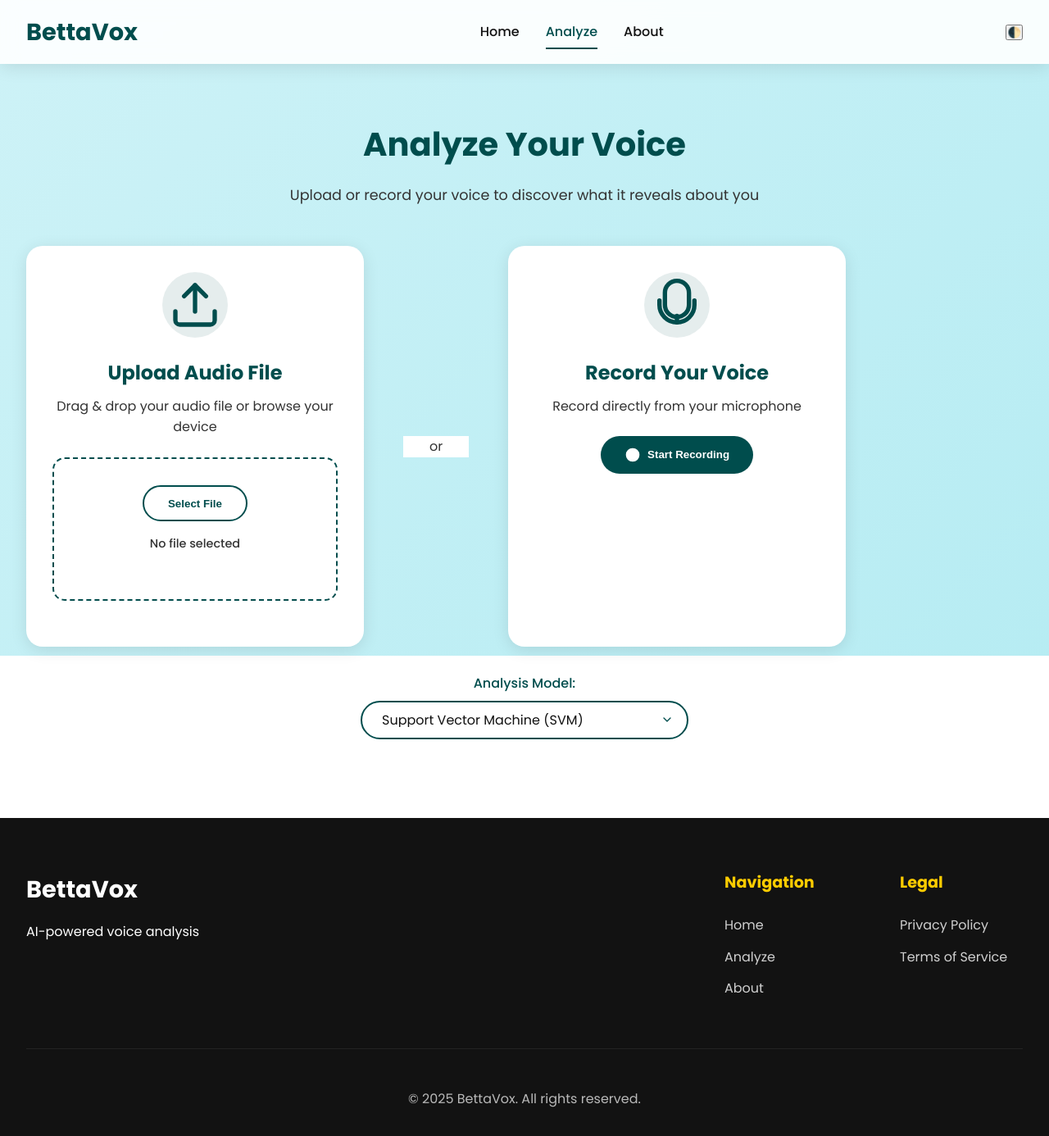
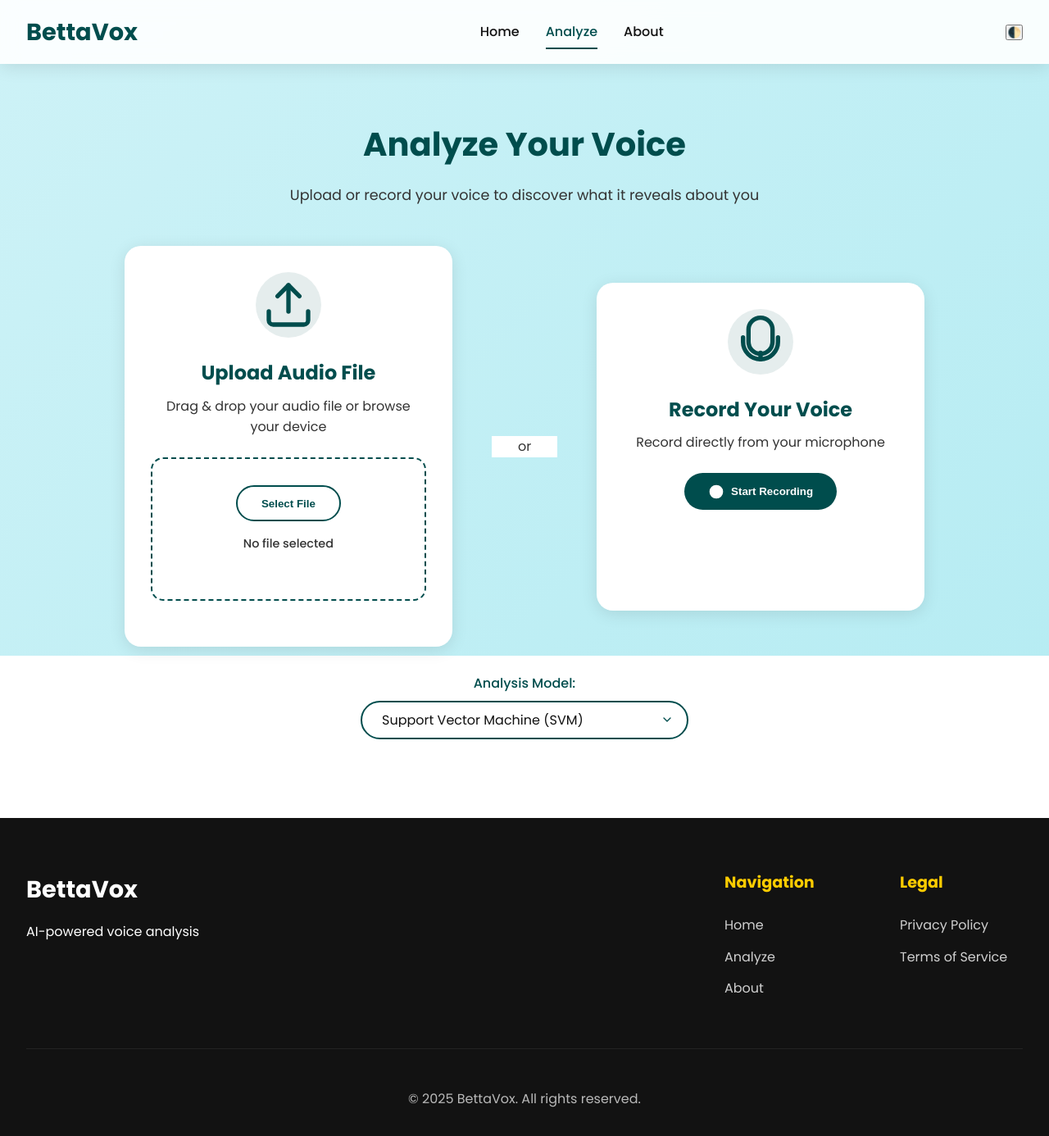
Before and after one commit to manubett254/BettaVox_V1, a Flask app: page /upload in a window 1280 px wide. Shown: the whole page at 82% size. Run offline with Flask 3, Linux system fonts and the light colour scheme; parts of the project's set-up code (start-up, migrations or seed data) failed here and were passed over.

Commit message:
fixed upload page UI,, issue is recording upload logic

```diff
--- a/static/js/audio-recording.js
+++ b/static/js/audio-recording.js
@@ -1,9 +1,5 @@
 import { showElement, hideElement, showError } from "./utils.js";
 
-if (!MediaRecorder.prototype.start && MediaRecorder.prototype.startRecording) {
-  MediaRecorder.prototype.start = MediaRecorder.prototype.startRecording;
-  MediaRecorder.prototype.stop = MediaRecorder.prototype.stopRecording;
-}
 export function setupRecording() {
     const elements = {
         recordBtn: document.getElementById("record-btn"),
@@ -20,134 +16,221 @@ export function setupRecording() {
     let audioContext, analyser, mediaRecorder, audioStream;
     let animationFrameId, recordingInterval;
     const MAX_RECORD_TIME = 60;
+    let audioChunks = [];
 
     const setupWaveform = () => {
         const ctx = elements.waveformCanvas.getContext('2d');
-    const width = elements.waveformCanvas.offsetWidth;
-    const height = elements.waveformCanvas.offsetHeight;
-     // Set actual canvas size
-    elements.waveformCanvas.width = width;
-    elements.waveformCanvas.height = height;
+        const width = elements.waveformCanvas.width;
+        const height = elements.waveformCanvas.height;
 
-    ctx.clearRect(0, 0, elements.waveformCanvas.width, elements.waveformCanvas.height);
+        ctx.clearRect(0, 0, width, height);
+
         const draw = () => {
             if (!analyser) return;
+
             const bufferLength = analyser.frequencyBinCount;
             const dataArray = new Uint8Array(bufferLength);
             analyser.getByteTimeDomainData(dataArray);
+
             ctx.fillStyle = '#f0f0f0';
-      ctx.fillRect(0, 0, elements.waveformCanvas.width, elements.waveformCanvas.height);
+            ctx.fillRect(0, 0, width, height);
+
             ctx.lineWidth = 2;
             ctx.strokeStyle = '#004d4d';
             ctx.beginPath();
-      const sliceWidth = elements.waveformCanvas.width / bufferLength;
+
+            const sliceWidth = width / bufferLength;
             let x = 0;
+
             for (let i = 0; i < bufferLength; i++) {
                 const v = dataArray[i] / 128.0;
-        const y = v * elements.waveformCanvas.height / 2;
-        if (i === 0) ctx.moveTo(x, y);
-        else ctx.lineTo(x, y);
+                const y = v * height / 2;
+
+                if (i === 0) {
+                    ctx.moveTo(x, y);
+                } else {
+                    ctx.lineTo(x, y);
+                }
+
                 x += sliceWidth;
             }
-      ctx.lineTo(elements.waveformCanvas.width, elements.waveformCanvas.height / 2);
+
+            ctx.lineTo(width, height / 2);
             ctx.stroke();
+
             animationFrameId = requestAnimationFrame(draw);
         };
+
         draw();
     };
 
     const startRecording = async () => {
         try {
-      const mimeType = MediaRecorder.isTypeSupported('audio/webm') ?
-            'audio/webm; codecs=opus' :
-            'audio/mp4';
+            // Reset previous recording if any
+            audioChunks = [];
+
+            // Get audio stream
             audioStream = await navigator.mediaDevices.getUserMedia({
                 audio: {
                     channelCount: 1,
                     sampleRate: 16000,
-                  sampleSize: 16
+                    sampleSize: 16,
+                    echoCancellation: true,
+                    noiseSuppression: true
                 }
             });
-      audioContext = new AudioContext();
+
+            // Setup audio context and analyzer
+            audioContext = new (window.AudioContext || window.webkitAudioContext)();
             analyser = audioContext.createAnalyser();
+            analyser.fftSize = 2048;
+
             const source = audioContext.createMediaStreamSource(audioStream);
             source.connect(analyser);
+
+            // Setup media recorder
+            const mimeType = MediaRecorder.isTypeSupported('audio/webm') ?
+                'audio/webm' :
+                'audio/mp4';
+
             mediaRecorder = new MediaRecorder(audioStream, { mimeType });
-       // Add error handling for Edge
-       mediaRecorder.onerror = (e) => {
-        showError(`Recording error: ${e.error.name}`);
-        cleanupMedia();
+
+            mediaRecorder.ondataavailable = (event) => {
+                if (event.data.size > 0) {
+                    audioChunks.push(event.data);
+                }
             };
-      const audioChunks = [];
-      mediaRecorder.ondataavailable = e => audioChunks.push(e.data);
+
             mediaRecorder.onstop = () => {
                 const audioBlob = new Blob(audioChunks, { type: mediaRecorder.mimeType });
                 const audioUrl = URL.createObjectURL(audioBlob);
+
                 elements.recordedAudio.src = audioUrl;
                 elements.recordedAudio.controls = true;
                 showElement(elements.recordedAudio);
-        window.uploadedFile = audioBlob;
+
+                // Store the recorded audio for upload
+                window.uploadedFile = new File([audioBlob], "recording.webm", { type: mediaRecorder.mimeType });
             };
+
+            mediaRecorder.onerror = (event) => {
+                console.error("Recording error:", event.error);
+                showError("Recording error occurred. Please try again.");
+                cleanupMedia();
+            };
+
+            // Update UI
+            hideElement(elements.recordBtn);
             hideElement(elements.dropArea);
+            showElement(elements.recordingSection);
             elements.recordingSection.classList.add('active');
-      hideElement(elements.recordBtn);
-      setupWaveform();
-      mediaRecorder.start();
 
+            // Start recording
+            mediaRecorder.start(100); // Collect data every 100ms
+
+            // Setup timer
             let seconds = 0;
+            elements.recordTimer.textContent = "00:00";
+
             recordingInterval = setInterval(() => {
                 seconds++;
                 const minutes = Math.floor(seconds / 60);
-        elements.recordTimer.textContent = `Recording: ${String(minutes).padStart(2, '0')}:${String(seconds % 60).padStart(2, '0')}`;
-        if (seconds >= MAX_RECORD_TIME) stopRecording();
+                elements.recordTimer.textContent =
+                    `${String(minutes).padStart(2, '0')}:${String(seconds % 60).padStart(2, '0')}`;
+
+                if (seconds >= MAX_RECORD_TIME) {
+                    stopRecording();
+                }
             }, 1000);
 
+            // Start waveform visualization
+            setupWaveform();
+
         } catch (error) {
-      // Improved error messages
-      const errorMap = {
-          'NotAllowedError': 'Microphone access denied. Please enable permissions.',
+            console.error("Recording setup failed:", error);
+
+            const errorMessages = {
+                'NotAllowedError': 'Microphone access denied. Please allow microphone access.',
                 'NotFoundError': 'No microphone found.',
-          'NotReadableError': 'Microphone is already in use.'
+                'NotReadableError': 'Microphone is already in use by another application.',
+                'OverconstrainedError': 'Cannot satisfy audio constraints.'
             };
-      showError(errorMap[error.name] || 'Recording failed. Please try again.');
+
+            showError(errorMessages[error.name] || 'Failed to access microphone. Please try again.');
+
+            cleanupMedia();
+            resetUI();
         }
     };
 
     const stopRecording = () => {
-    if (mediaRecorder?.state === "recording") mediaRecorder.stop();
+        if (mediaRecorder && mediaRecorder.state === "recording") {
+            mediaRecorder.stop();
+        }
+
         cleanupMedia();
         clearInterval(recordingInterval);
-    elements.recordingSection.classList.remove('active');
+
         showElement(elements.analyzeBtn);
         showElement(elements.recordedAudio);
     };
 
     const cancelRecording = () => {
         stopRecording();
+
+        // Reset audio element
         elements.recordedAudio.src = '';
         elements.recordedAudio.controls = false;
         hideElement(elements.recordedAudio);
-    hideElement(elements.analyzeBtn);
+
+        // Reset uploaded file
         window.uploadedFile = null;
+
+        // Reset UI
+        resetUI();
     };
 
     const cleanupMedia = () => {
-    audioStream?.getTracks().forEach(track => track.stop());
+        // Stop all media tracks
+        if (audioStream) {
+            audioStream.getTracks().forEach(track => track.stop());
             audioStream = null;
+        }
+
+        // Stop animation frame
+        if (animationFrameId) {
             cancelAnimationFrame(animationFrameId);
+            animationFrameId = null;
+        }
+
+        // Disconnect audio nodes
+        if (audioContext) {
+            if (audioContext.state !== 'closed') {
+                audioContext.close();
+            }
+            audioContext = null;
+        }
+
+        analyser = null;
+        mediaRecorder = null;
     };
 
     const resetUI = () => {
         hideElement(elements.recordingSection);
+        elements.recordingSection.classList.remove('active');
         showElement(elements.recordBtn);
         showElement(elements.dropArea);
         elements.recordTimer.textContent = '00:00';
         hideElement(elements.analyzeBtn);
     };
 
+    // Event listeners
     elements.recordBtn?.addEventListener('click', startRecording);
     elements.stopBtn?.addEventListener('click', stopRecording);
     elements.cancelBtn?.addEventListener('click', cancelRecording);
+
+    // Cleanup on page unload
+    window.addEventListener('beforeunload', cleanupMedia);
 
     return {
         startRecording,
--- a/static/styles.css
+++ b/static/styles.css
@@ -480,17 +480,22 @@ body {
     flex-direction: column;
     max-width: 1000px;
     gap: 3rem;
-    margin-top: 2rem;
+    margin: 2rem auto;
+    align-items: center; w
 }
 
 @media (min-width: 768px) {
     .upload-options {
         flex-direction: row;
+        justify-content: center;
+        flex-wrap: wrap;
     }
 }
 
 .upload-card {
     flex: 1;
+    min-width: 300px;
+    max-width: 400px;
     background: var(--light);
     border-radius: 20px;
     padding: 2rem;
@@ -636,6 +641,8 @@ body {
     align-items: center;
     margin: 2rem auto;
     max-width: 500px;
+    width: 100%;
+    text-align: center;
 }
 
 .model-selection label {
@@ -668,12 +675,19 @@ body {
     box-shadow: 0 0 0 3px rgba(0, 77, 77, 0.2);
 }
 
-/* Make analyze button more prominent */
+
+.analyze-btn-container {
+    display: flex;
+    justify-content: center;
+    width: 100%;
+    margin-top: 2rem;
+}
+
 .analyze-btn {
-    margin-top: 3rem;
+    margin-top: 0;
     padding: 1.2rem 3rem;
     transform: scale(1.05);
-    box-shadow: 0 4px 15px rgba(172, 8, 8, 0.3);
+    box-shadow: 0 4px 15px rgba(0, 77, 77, 0.3);
     margin-top: 2rem !important;
 }
 
--- a/templates/upload.html
+++ b/templates/upload.html
@@ -120,14 +120,16 @@
                     <option value="lr">Logistic Regression (LR)</option>
                 </select>
             </div>
-
-            <!-- Analyze Button -->
+            <div class="analyze-btn-container">
+                <!-- Analyze Button -->
             <button id="analyze-btn" class="btn primary-btn large analyze-btn hidden">
                 Analyze Voice
                 <svg width="20" height="20" viewBox="0 0 24 24" fill="none" xmlns="http://www.w3.org/2000/svg">
                     <path d="M5 12H19M19 12L12 5M19 12L12 19" stroke="currentColor" stroke-width="2" stroke-linecap="round" stroke-linejoin="round"/>
                 </svg>
             </button>
+            </div>
+
         </div>
     </main>
 
```
Lines whose indentation alone changed are shown as unchanged.
